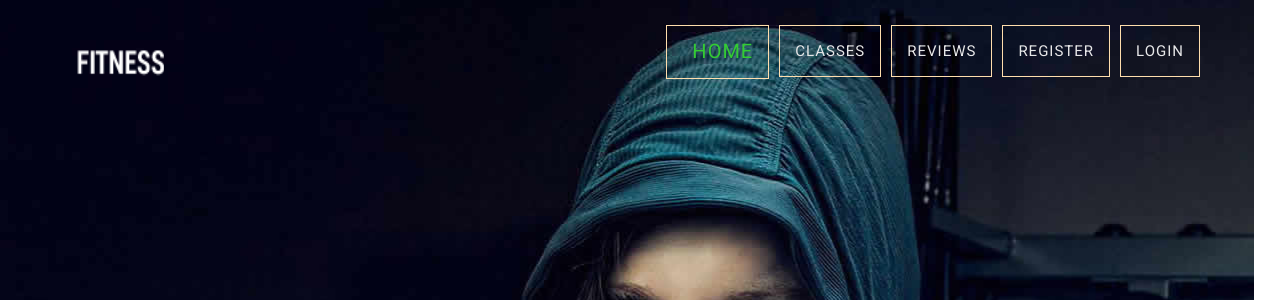
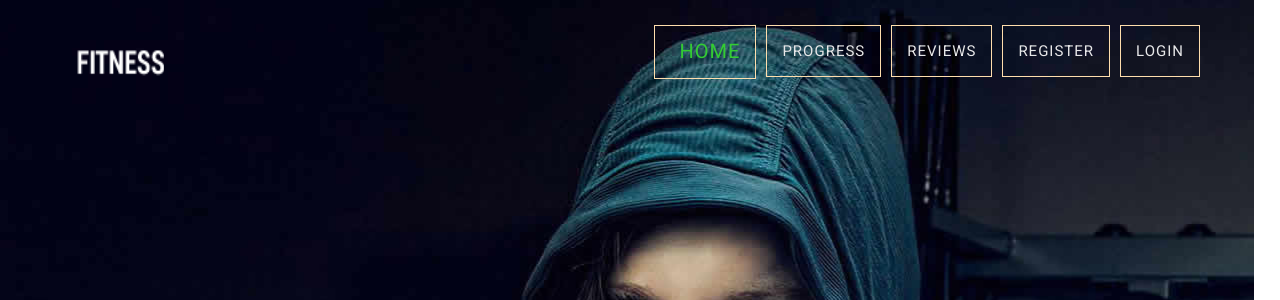
Before and after one commit to kenyxmbuch/fitness, a Flask app: page / in a window 1280 px wide. Shown: the top 300 px of the page. Run offline with Flask 2, Linux system fonts and the light colour scheme; some libraries are stand-ins or nearby versions; some web fonts are replaced.

Commit message:
some changes

```diff
--- a/templates/includes/_navbar.html
+++ b/templates/includes/_navbar.html
@@ -47,7 +47,7 @@ color: #ff00ff;
 		<ul class="nav navbar-nav" style="text-align: right;">
 		  {% if session.logged_in %}
             <li><a class="page-scroll" href="/">Home</a></li>
-            <li><a class="page-scroll" href="#">Classes</a></li>
+            <li><a class="page-scroll" href="#">Progress</a></li>
             <li><a class="page-scroll" href="#">Reviews</a></li>
 			<li><a href="#">profile</a>
 				<ul class="dropdown">
@@ -58,7 +58,7 @@ color: #ff00ff;
             <li class="page-scroll"><a href="/logout" class="nav-link"><span>Logout</span></a></li>
 			{% else %}
 			<li class="page-scroll"><a href="/" class="nav-link"><span>Home</span></a></li>
-			<li><a class="page-scroll" href="#">Classes</a></li>
+			<li><a class="page-scroll" href="#">Progress</a></li>
 			<li><a class="page-scroll" href="#">Reviews</a></li>
             <li><a class="page-scroll" href="/register">Register</a></li>
             <li><a class="page-scroll" href="/login">Login</a></li>
```
